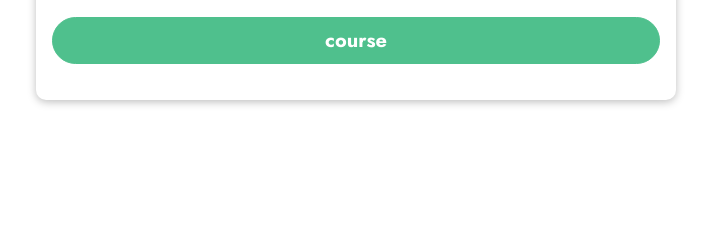
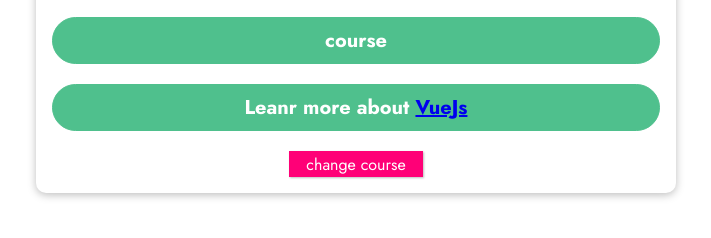
Before and after one commit to ayoubbenaissa/learn-vue, a plain HTML site: page basics-01-starting-code/index.html in a window 1280 px wide. Shown: the part 286-524 px from the top of the page, without its empty margins (284-995 px from the left). Drawn offline with nearby package versions, Linux system fonts and the light colour scheme.

Commit message:
Vue3 basics: learning binding & methods

```diff
--- a/basics-01-starting-code/app.js
+++ b/basics-01-starting-code/app.js
@@ -2,8 +2,15 @@
 const app = Vue.createApp({
     data() {
         return {
-            courseGoal: "course"
+            courseGoal: "course",
+            linkRef: "https://vuejs.org/"
         };
+    },
+    methods: {
+        setGoal() {
+            const randomNb = Math.random();
+            this.courseGoal =  (randomNb > 0.5) ? 'learn Vue' : 'master Vue';
+        },
     }
 });
 
--- a/basics-01-starting-code/index.html
+++ b/basics-01-starting-code/index.html
@@ -19,6 +19,8 @@
     <section id="user-goal">
       <h2>My Course Goal</h2>
       <p>{{courseGoal}}</p>
+      <p>Leanr more about <a v-bind:href="linkRef" target="_blank">VueJs</a></p>
+      <button v-on:click="setGoal" class="btn">change course</button>
     </section>
   </body>
 </html>
--- a/basics-01-starting-code/styles.css
+++ b/basics-01-starting-code/styles.css
@@ -76,3 +76,7 @@ header {
   border-color: #ec3169;
   box-shadow: 1px 1px 4px #00000042;
 }
+
+.btn {
+  cursor: pointer;
+}
```
